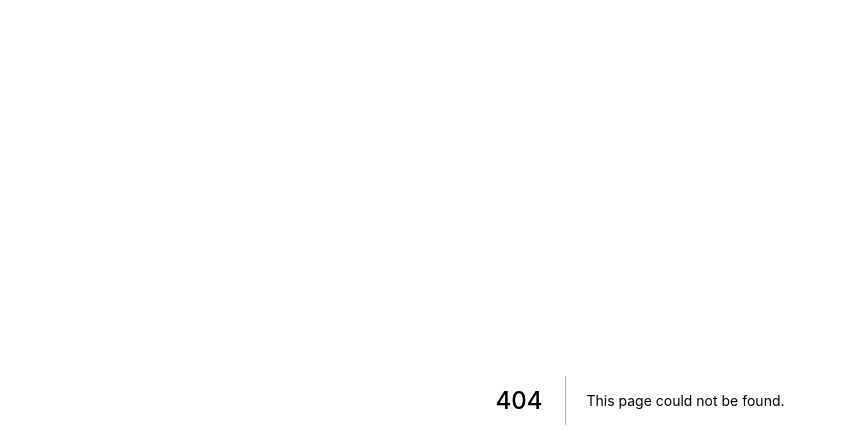
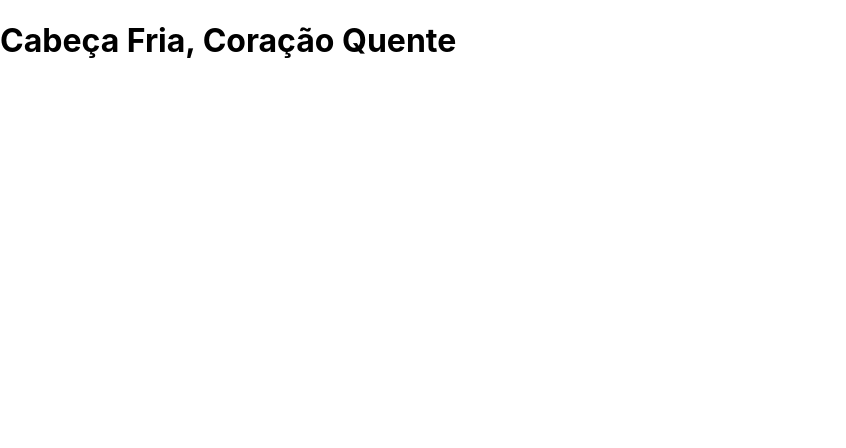
Before and after one commit to DevLucasGodoy/BookStore_Next.js, a Next.js app: page /product/cabeca-fria-coracao-quente in a window 1280 px wide. Before the commit this address had no page. Shown: the top 448 px of the page, without its empty margins (0-846 px from the left). Built offline with nearby package versions, Linux system fonts and the light colour scheme.

Commit message:
Create [slug].js

```diff
--- /dev/null
+++ b/pages/product/[slug].js
@@ -0,0 +1,17 @@
+import React from 'react';
+import { useRouter } from 'next/router';
+import data from '../../utils/data';
+
+export default function ProductScreen() {
+  const router = useRouter();
+  const { slug } = router.query;
+  const product = data.products.find((a) => a.slug === slug);
+  if (!product) {
+    return <div>Product Not Found</div>;
+  }
+  return (
+    <div>
+      <h1>{product.name}</h1>
+    </div>
+  );
+}
```
